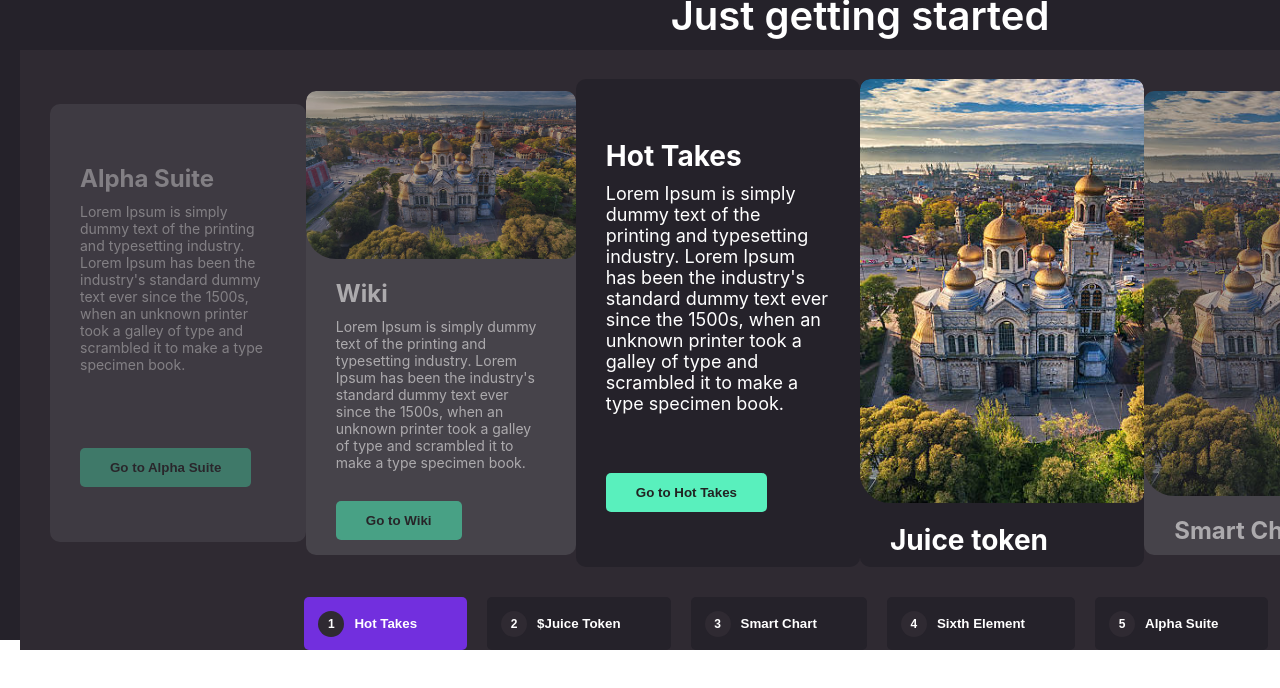
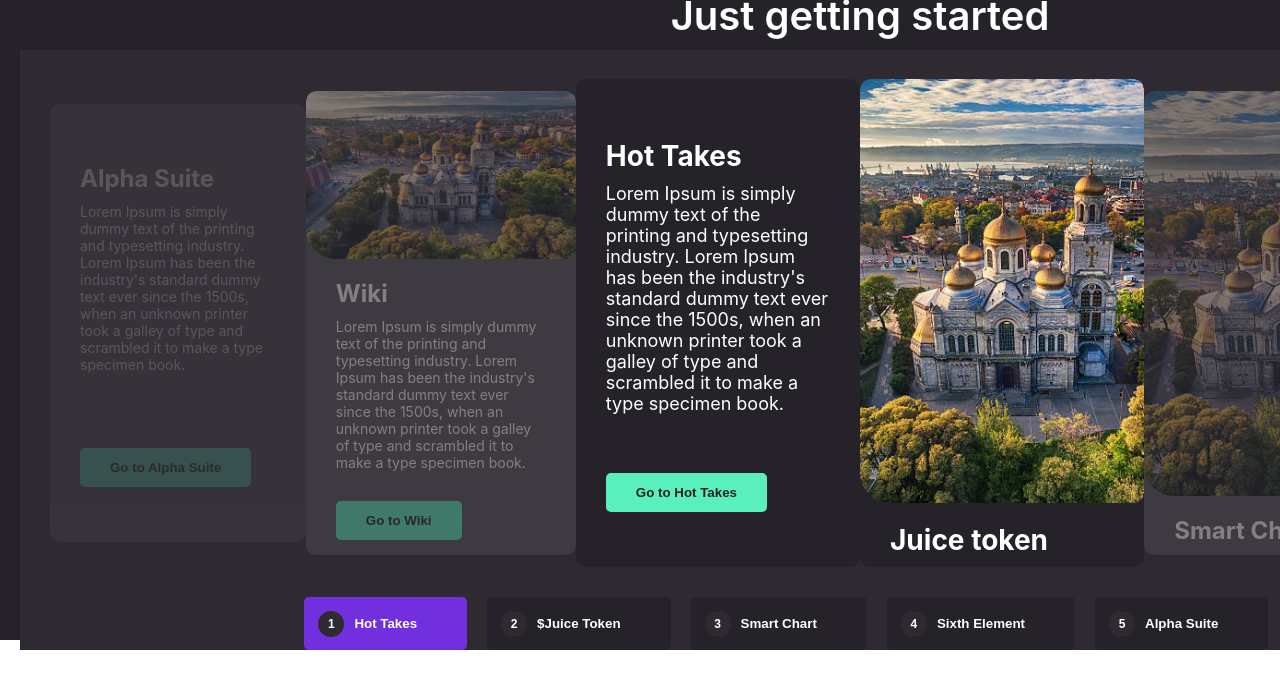
Before and after one commit to kriskodo/demo-slider-react, a React (Create React App) app in the folder demo-react-slider/: page / in a window 1280 px wide. Shown: the top 688 px of the page. Built offline with nearby package versions, Linux system fonts and the light colour scheme.

Commit message:
add slider setActiveCardSlider functionality

```diff
--- a/demo-react-slider/src/components/Button/Button.css
+++ b/demo-react-slider/src/components/Button/Button.css
@@ -7,7 +7,7 @@
     color: #222;
     cursor: pointer;
     font-weight: bold;
-    transition: background .3s ease-in-out;
+    transition: all .1s ease-in;
     position: relative;
 }
 
--- a/demo-react-slider/src/components/Slider/Slider.css
+++ b/demo-react-slider/src/components/Slider/Slider.css
@@ -30,6 +30,7 @@
     display: flex;
     flex-direction: column;
     height: 100%;
+    transition: all .3s ease-in-out;
 }
 
 .slider .slider__card-title {
@@ -37,6 +38,7 @@
     margin-bottom: 10px;
     font-weight: bold;
     padding: 0 30px;
+    transition: all .1s ease-in-out;
 }
 
 .slider .slider__card-content {
--- a/demo-react-slider/src/components/Slider/Slider.js
+++ b/demo-react-slider/src/components/Slider/Slider.js
@@ -2,10 +2,7 @@ import React, { useState } from 'react';
 import SliderTab from "./SliderTab";
 import "./Slider.css";
 
-const Slider = () => {
-		const [activeSlideId, setActiveSlideId] = useState(1);
-		// action is rendered as Button components
-		const [exampleContent, setExampleContent] = useState([
+const sliderContentConfig = [
 		{
 				sliderId: 1,
 				title: "Alpha Suite",
@@ -37,18 +34,29 @@ const Slider = () => {
 		},
 		{
 				sliderId: 6,
+				title: "sixth element",
 				content: "Lorem Ipsum is simply dummy text of the printing and typesetting industry. Lorem Ipsum has been the industry's standard dummy text ever since the 1500s, when an unknown printer took a galley of type and scrambled it to make a type specimen book.",
 		},
-		]);
+];
 
-		const setActiveCardSlider = (idx, sliderIdClicked) => {
-				setActiveSlideId((prev) => {
-						console.log(idx);
-						console.log(prev);
-						return idx;
-				});
-				let reordered = [];
-		}
+const Slider = () => {
+		const [activeSlideId, setActiveSlideId] = useState(1);
+		// action is rendered as Button components
+		const [exampleContent, setExampleContent] = useState([...sliderContentConfig]);
+
+		const setActiveCardSlider = (activeId, slideId) => {
+				setActiveSlideId(activeId);
+				let reordered = [...exampleContent];
+				const currentSlide = reordered.find(c => c.sliderId === slideId);
+				const currentSlideIndex = reordered.findIndex(c => currentSlide.sliderId === c.sliderId);
+
+				reordered[currentSlideIndex] = reordered[2];
+				reordered[2] = currentSlide;
+
+				setExampleContent([...reordered]);
+				console.log("index of element: " + currentSlideIndex);
+				console.log("slideId: " + currentSlide.sliderId + " " + currentSlide.title);
+		};
 
 		return (
 				<div className = "slider">
@@ -56,7 +64,7 @@ const Slider = () => {
 								content = {exampleContent}
 								setExampleContent = {setExampleContent}
 								activeSlideId = {activeSlideId}
-								setActiveSlideId = {(id, sliderIdClicked) => setActiveCardSlider(id, sliderIdClicked)}
+								setActiveSlideId = {(id, slideId) => setActiveCardSlider(id, slideId)}
 						/>
 				</div>
 		);
--- a/demo-react-slider/src/components/Slider/SliderTab.js
+++ b/demo-react-slider/src/components/Slider/SliderTab.js
@@ -22,7 +22,7 @@ const SliderTab = (props) => {
 												actions = {cardInfo?.actions}
 												style = {
 														{
-																opacity: cardSizes[counter] === 100 ? "1" : cardSizes[counter] === 95 ? "0.6" : "0.4",
+																opacity: cardSizes[counter] === 100 ? "1" : cardSizes[counter] === 95 ? "0.4" : "0.2",
 																background: cardSizes[counter] === 100 ? "#25222A" : "#56545A",
 																height: cardSizes[counter] + "%",
 																width: cardSizes[counter++] + "%",
@@ -39,42 +39,42 @@ const SliderTab = (props) => {
 										className = "button--black button--big"
 										backgroundColor = {props.activeSlideId === 1 ? "#722FDE" : "#25222A"}
 										numberText = "1"
-										action = {() => props.setActiveSlideId(1)}
+										action = {() => props.setActiveSlideId(1, 3)}
 								/>
 								<Button
 										text = "$Juice Token"
 										className = "button--black button--big"
 										backgroundColor = {props.activeSlideId === 2 ? "#722FDE" : "#25222A"}
 										numberText = "2"
-										action = {() => props.setActiveSlideId(2)}
+										action = {() => props.setActiveSlideId(2, 4)}
 								/>
 								<Button
 										text = "Smart Chart"
 										className = "button--black button--big"
 										backgroundColor = {props.activeSlideId === 3 ? "#722FDE" : "#25222A"}
 										numberText = "3"
-										action = {() => props.setActiveSlideId(3)}
+										action = {() => props.setActiveSlideId(3, 5)}
 								/>
 								<Button
 										text = "Sixth Element"
 										className = "button--black button--big"
 										backgroundColor = {props.activeSlideId === 6 ? "#722FDE" : "#25222A"}
 										numberText = "4"
-										action = {() => props.setActiveSlideId(6)}
+										action = {() => props.setActiveSlideId(6, 6)}
 								/>
 								<Button
 										text = "Alpha Suite"
 										className = "button--black button--big"
 										backgroundColor = {props.activeSlideId === 5 ? "#722FDE" : "#25222A"}
 										numberText = "5"
-										action = {() => props.setActiveSlideId(5)}
+										action = {() => props.setActiveSlideId(5, 1)}
 								/>
 								<Button
 										text = "Wiki"
 										className = "button--black button--big"
 										backgroundColor = {props.activeSlideId === 4 ? "#722FDE" : "#25222A"}
 										numberText = "6"
-										action = {() => props.setActiveSlideId(4)}
+										action = {() => props.setActiveSlideId(4, 2)}
 								/>
 						</SliderTabFooter>
 				</div>
```
Lines whose indentation alone changed are shown as unchanged.
